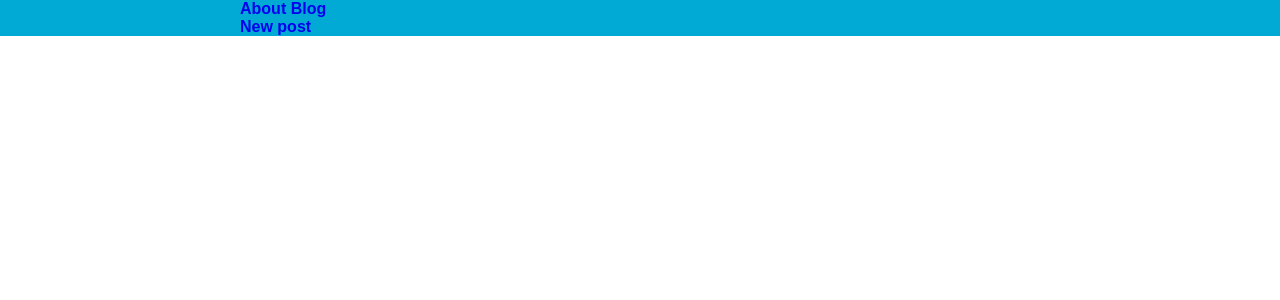
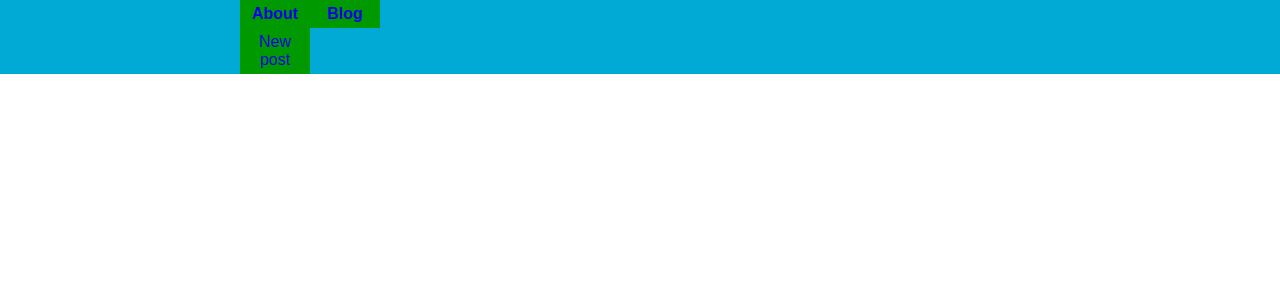
Before and after one commit to pmosakowski/homepage-blog, a Django app: page /blog in a window 1280 px wide. Shown: the part 125-425 px from the top of the page. Run offline with Django 3.2, Linux system fonts and the light colour scheme; data that the repository does not hold is empty.

Commit message:
Added styling to the menus.

```diff
--- a/blog/templates/blog/main.html
+++ b/blog/templates/blog/main.html
@@ -5,7 +5,9 @@
 {% endblock %}
 
 {% block menu %}
-    <a href="/blog/new-post">New post</a>
+    <ul class=menu>
+        <li><a href="/blog/new-post">New post</a></li>
+    </ul>
 {% endblock %}
 
 {% block content %}
--- a/mainpage/static/mainpage/css/main.css
+++ b/mainpage/static/mainpage/css/main.css
@@ -79,6 +79,27 @@
 /*    color: #000033;*/
 }
 
+/* menu styling */
+ul.menu {
+    list-style-type: none;
+}
+
+.menu li {
+    float: left;
+}
+
+.menu a {
+    display: block;
+    width: 60px;
+    padding: 5px;
+
+    background-color: #009900;
+
+    text-align: center;
+}
+
+
+
 a:link,a:visited {
 /*    color: #bb0000;*/
     text-decoration: none;
--- a/mainpage/templates/mainpage/base.html
+++ b/mainpage/templates/mainpage/base.html
@@ -29,6 +29,8 @@
                 <div id="menu" class="centered">
                     {# main menu #}
                     {% include 'mainpage/mainmenu.html' %}
+                </div>
+                <div id="page-menu" class="centered">
                     {# per page menu #}
                     {% block menu %}
                     {% endblock %}
--- a/mainpage/templates/mainpage/mainmenu.html
+++ b/mainpage/templates/mainpage/mainmenu.html
@@ -1,4 +1,4 @@
-<div id="main-menu">
-    <a href="about">About</a>
-    <a href="blog">Blog</a>
-</div>
+<ul class="menu">
+    <li><a href="/about">About</a></li>
+    <li><a href="/blog">Blog</a></li>
+</ul>
```
